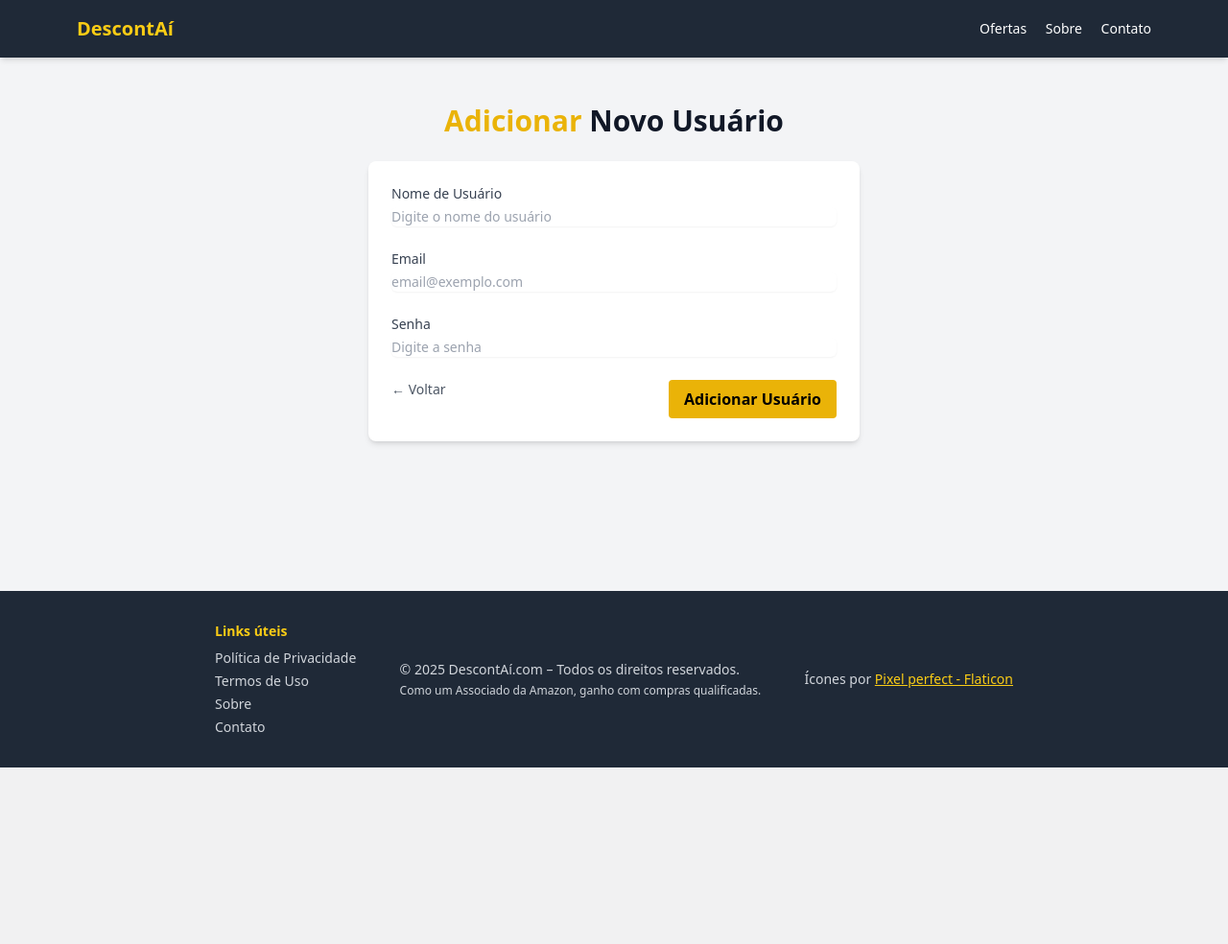
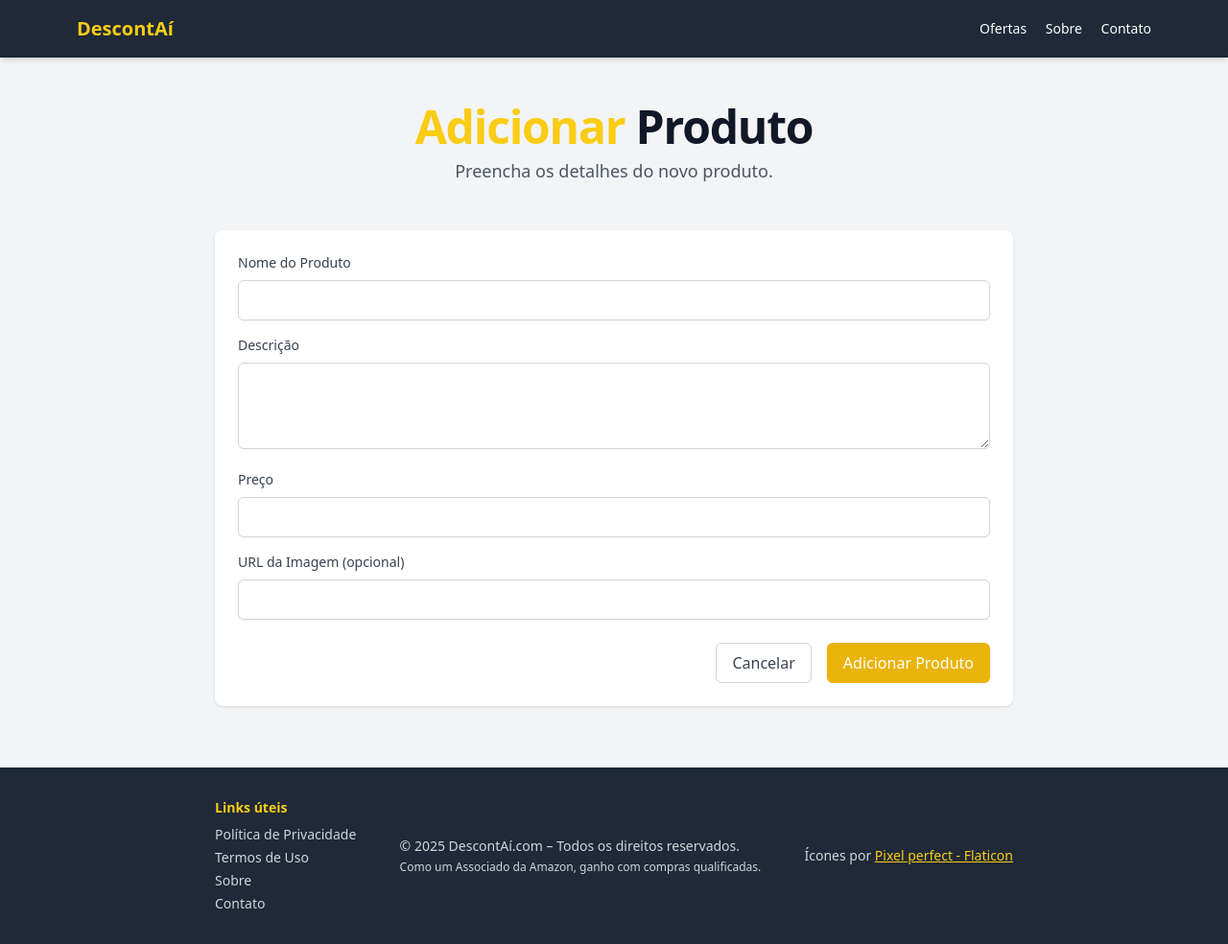
Before and after one commit to sharktank-tech/Descontai, a Flask app: page /admin/users/add in a window 1280 px wide. Shown: the whole page at 96% size. Before the commit the page ends 800 px from the top, so only its background shows below. Run offline with Flask 3, Linux system fonts and the light colour scheme; the visitor is signed in with stand-in values (Sample User, id 1); some libraries are stand-ins or nearby versions.

Commit message:
correção das rotas admin

```diff
--- a/API_merc_livre.py
+++ b/API_merc_livre.py
@@ -9,7 +9,7 @@ headers = {
     'Authorization': f"Bearer {tokens['access_token']}"
 }
 
-# Exemplo: Busca de produtos da categoria 'celulares' com ordenação por maior desconto
+# Exemplo: Busca de product da categoria 'celulares' com ordenação por maior desconto
 # Você pode trocar 'MLB1055' (categoria de celulares) por outras categorias
 url = 'https://api.mercadolibre.com/sites/MLB/search?category=MLB1055&sort=discount_percentage_desc&limit=10'
 
--- a/web/templates/admin/user/add_user.html
+++ b/web/templates/admin/user/add_user.html
@@ -1,43 +1,56 @@
 {% extends "base.html" %}
 
-{% block title %}Adicionar Usuário - DescontAí.com{% endblock %}
+{% block title %}Adicionar Produto - DescontAí.com{% endblock %}
 
 {% block content %}
-<div class="max-w-xl mx-auto py-12 px-4 sm:px-6 lg:px-8">
-  <h1 class="text-3xl font-bold text-yellow-500 mb-6 text-center">
-    Adicionar <span class="text-gray-900 dark:text-white">Novo Usuário</span>
+<header class="max-w-4xl mx-auto py-12 px-4 sm:px-6 lg:px-8 text-center">
+  <h1 class="text-4xl sm:text-5xl font-extrabold text-yellow-400 tracking-tight mb-2">
+    Adicionar <span class="text-gray-900 dark:text-white">Produto</span>
   </h1>
+  <p class="text-base sm:text-lg text-gray-600 dark:text-gray-300">
+    Preencha os detalhes do novo produto.
+  </p>
+</header>
 
-  <form method="POST" action="{{ url_for('admin.add_user') }}" class="bg-white dark:bg-gray-800 p-6 rounded-lg shadow-md space-y-6">
-    <div>
-      <label for="username" class="block text-sm font-medium text-gray-700 dark:text-gray-300">Nome de Usuário</label>
-      <input type="text" id="username" name="username" required
-             placeholder="Digite o nome do usuário"
-             class="mt-1 block w-full rounded-md border-gray-300 dark:border-gray-600 dark:bg-gray-700 dark:text-white shadow-sm focus:ring-yellow-500 focus:border-yellow-500 sm:text-sm" />
+<!-- Formulário para adicionar novo produto -->
+<div class="max-w-4xl mx-auto px-4 sm:px-6 lg:px-8">
+  <div class="bg-white dark:bg-gray-800 shadow rounded-lg p-6">
+    <form method="POST" action="{{ url_for('admin.add_product') }}">
+      <div class="mb-4">
+        <label for="name" class="block text-sm font-medium text-gray-700 dark:text-gray-300 mb-2">Nome do Produto</label>
+        <input type="text" id="name" name="name" required
+               class="w-full px-3 py-2 border border-gray-300 dark:border-gray-600 rounded-md shadow-sm focus:outline-none focus:ring-yellow-500 focus:border-yellow-500 dark:bg-gray-700 dark:text-white">
       </div>
 
-    <div>
-      <label for="email" class="block text-sm font-medium text-gray-700 dark:text-gray-300">Email</label>
-      <input type="email" id="email" name="email" required
-             placeholder="email@exemplo.com"
-             class="mt-1 block w-full rounded-md border-gray-300 dark:border-gray-600 dark:bg-gray-700 dark:text-white shadow-sm focus:ring-yellow-500 focus:border-yellow-500 sm:text-sm" />
+      <div class="mb-4">
+        <label for="description" class="block text-sm font-medium text-gray-700 dark:text-gray-300 mb-2">Descrição</label>
+        <textarea id="description" name="description" rows="3" required
+                  class="w-full px-3 py-2 border border-gray-300 dark:border-gray-600 rounded-md shadow-sm focus:outline-none focus:ring-yellow-500 focus:border-yellow-500 dark:bg-gray-700 dark:text-white"></textarea>
       </div>
 
-    <div>
-      <label for="password" class="block text-sm font-medium text-gray-700 dark:text-gray-300">Senha</label>
-      <input type="password" id="password" name="password" required
-             placeholder="Digite a senha"
-             class="mt-1 block w-full rounded-md border-gray-300 dark:border-gray-600 dark:bg-gray-700 dark:text-white shadow-sm focus:ring-yellow-500 focus:border-yellow-500 sm:text-sm" />
+      <div class="mb-4">
+        <label for="price" class="block text-sm font-medium text-gray-700 dark:text-gray-300 mb-2">Preço</label>
+        <input type="number" id="price" name="price" step="0.01" min="0" required
+               class="w-full px-3 py-2 border border-gray-300 dark:border-gray-600 rounded-md shadow-sm focus:outline-none focus:ring-yellow-500 focus:border-yellow-500 dark:bg-gray-700 dark:text-white">
       </div>
 
-    <div class="flex justify-between">
-      <a href="{{ url_for('admin.admin_user') }}" class="text-sm text-gray-600 hover:text-yellow-500 dark:text-gray-400 dark:hover:text-yellow-400">
-        ← Voltar
+      <div class="mb-6">
+        <label for="image_url" class="block text-sm font-medium text-gray-700 dark:text-gray-300 mb-2">URL da Imagem (opcional)</label>
+        <input type="url" id="image_url" name="image_url"
+               class="w-full px-3 py-2 border border-gray-300 dark:border-gray-600 rounded-md shadow-sm focus:outline-none focus:ring-yellow-500 focus:border-yellow-500 dark:bg-gray-700 dark:text-white">
+      </div>
+
+      <div class="flex items-center justify-end gap-4">
+        <a href="{{ url_for('admin.admin_dashboard') }}"
+           class="px-4 py-2 border border-gray-300 dark:border-gray-600 rounded-md text-gray-700 dark:text-gray-300 hover:bg-gray-50 dark:hover:bg-gray-700">
+          Cancelar
         </a>
-      <button type="submit" class="bg-yellow-500 hover:bg-yellow-600 text-black font-semibold px-4 py-2 rounded">
-        Adicionar Usuário
+        <button type="submit"
+                class="px-4 py-2 border border-transparent rounded-md shadow-sm text-white bg-yellow-500 hover:bg-yellow-600 focus:outline-none focus:ring-2 focus:ring-offset-2 focus:ring-yellow-500">
+          Adicionar Produto
         </button>
       </div>
     </form>
   </div>
+</div>
 {% endblock %}
--- a/web/views/admin_routes.py
+++ b/web/views/admin_routes.py
@@ -9,8 +9,8 @@ admin_blueprint = Blueprint('admin', __name__, template_folder='templates/admin'
 @login_required
 def admin_dashboard():
     users = Users.query.all()
-    products = Produto.query.all()
-    return render_template('admin/admin_dashboard.html', users=users, products=products)
+    produtos = Produto.query.all()
+    return render_template('admin/admin_dashboard.html', users=users, products=produtos)
 
 
 # =========== Gerenciamento de produto =============
@@ -59,6 +59,28 @@ def edit_product(id):
         return redirect(url_for('admin.admin_dashboard'))
 
     return render_template('admin/product/edit_product.html', product=product)
+
+
+# =========== Gerenciamento de ofertas =============
+@admin_blueprint.route('/admin/ofertas')
+@login_required
+def manage_offers():
+    # Implementar lógica para listar ofertas
+    return render_template('admin/product/ofertas.html')
+
+# =========== Gerenciamento de categorias =============
+@admin_blueprint.route('/admin/categorias')
+@login_required
+def manage_categories():
+    # Implementar lógica para listar categorias
+    return render_template('admin/product/categorias.html')
+
+# =========== Configurações =============
+@admin_blueprint.route('/admin/configuracoes')
+@login_required
+def admin_settings():
+    # Implementar lógica para configurações
+    return render_template('admin/product/config.html')
 
 # =================== Gerenciamento de usuario ==================
 
```
Also changed, not shown: web/templates/admin/product/add_product.html (added, +57 -0 lines), web/templates/admin/product/categorias.html (added, +56 -0 lines), web/templates/admin/product/config.html (added, +48 -0 lines), web/templates/admin/product/ofertas.html (added, +56 -0 lines). Lines whose indentation alone changed are shown as unchanged.
